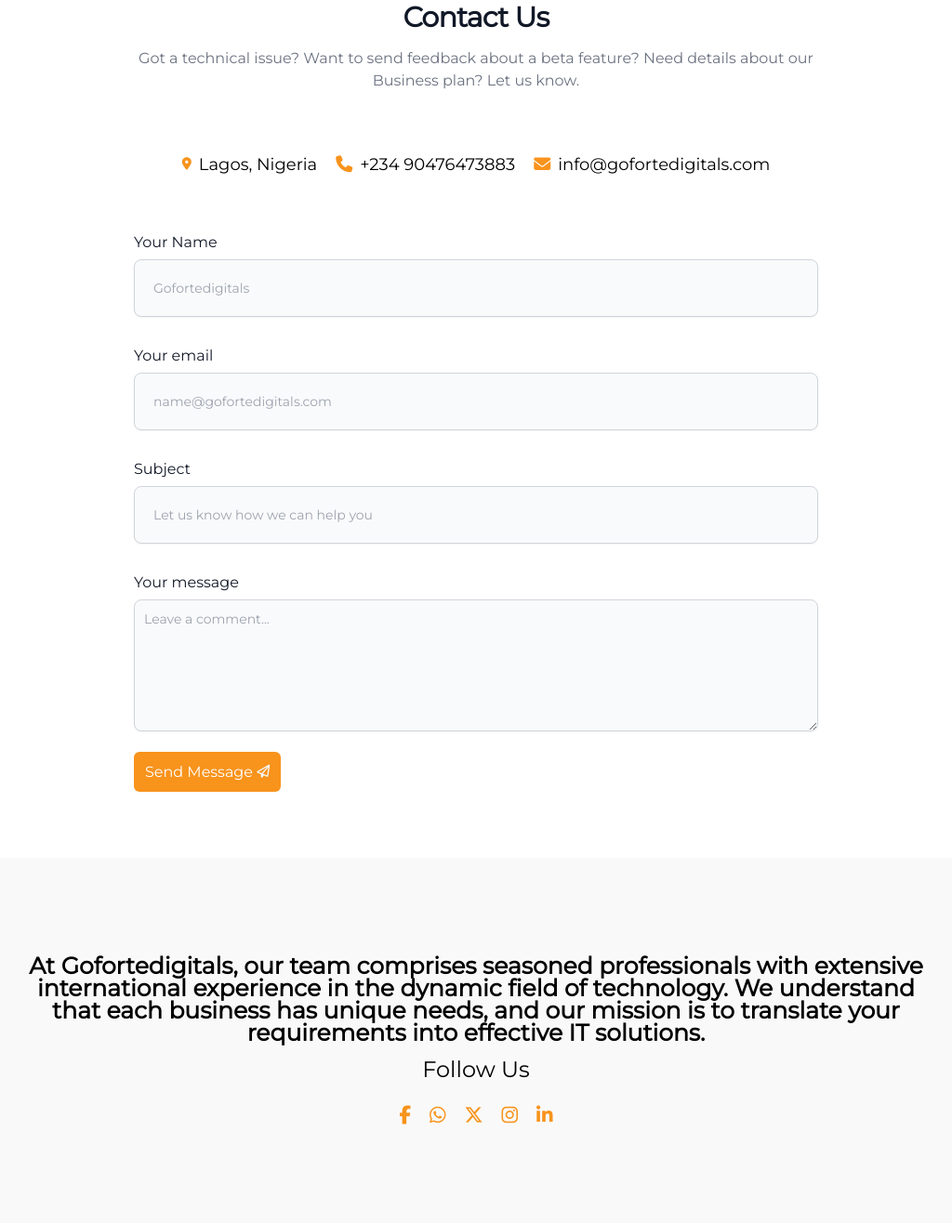
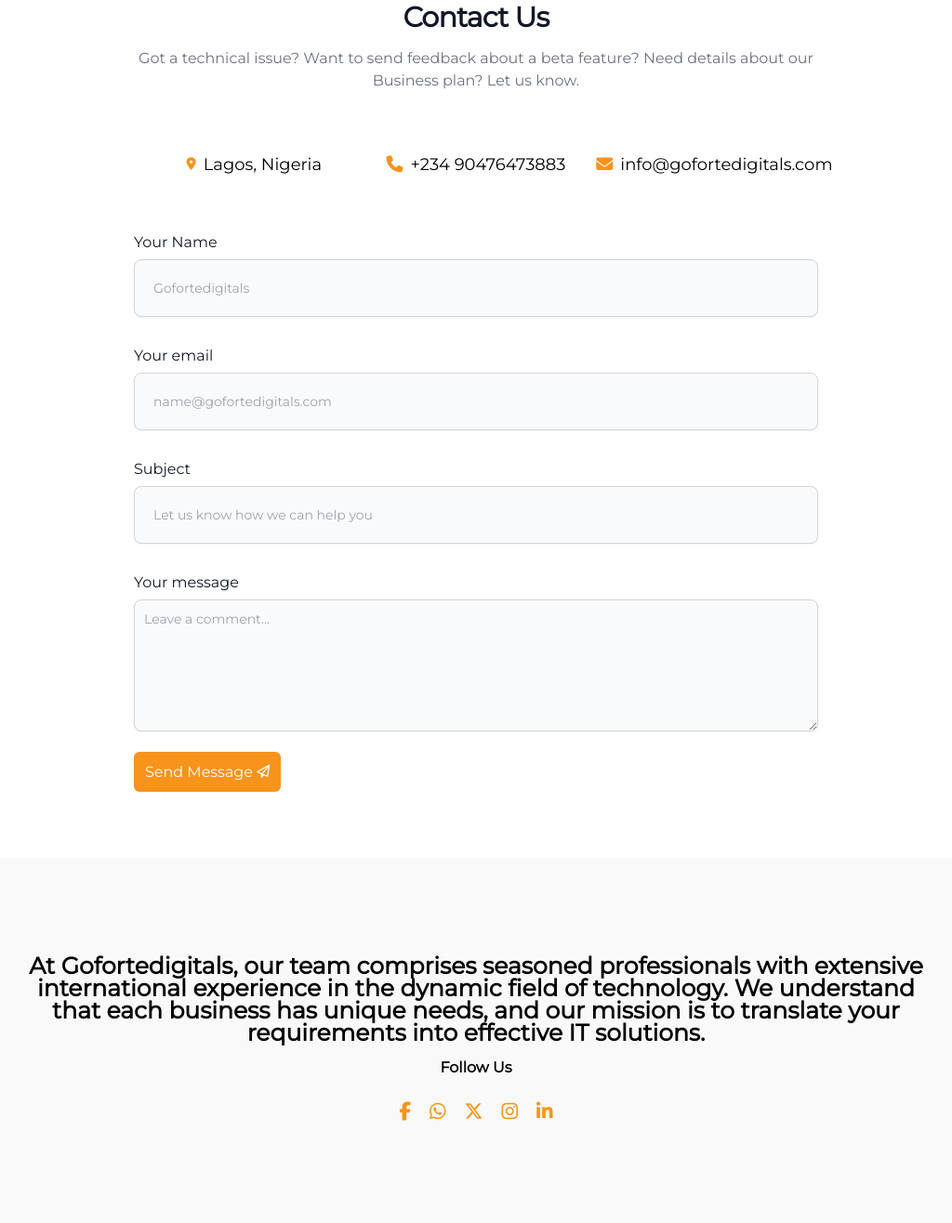
Before and after one commit to alimuhammeddev/goforte-digitals, a plain HTML site: page index.html in a window 1280 px wide. Shown: the part 4684-6000 px from the top of the page at 93% size, without its empty margins (128-1152 px from the left). Drawn offline with nearby package versions, Linux system fonts and the light colour scheme; some packages are replaced by stand-ins of ours; a script that the page names is missing.

Commit message:
final commit

```diff
--- a/index.html
+++ b/index.html
@@ -579,10 +579,16 @@
                 <div class="mt-10">
                     <h2 class="mb-4 lg:text-[30px] text-2xl tracking-tight font-extrabold text-center text-gray-900">Contact Us</h2>
                     <p class="mb-8 lg:mb-16 text-center text-gray-500 dark:text-gray-400 lg:text-[16px]">Got a technical issue? Want to send feedback about a beta feature? Need details about our Business plan? Let us know.</p>
-                    <div class="flex items-center gap-5 justify-center -mt-5 p-5">
-                        <h1 class="lg:text-lg text-xs flex gap-2 items-center"><i class="fa-solid fa-location-dot fa-xs" style="color: #F8931C;"></i> Lagos, Nigeria</h1>
-                        <h2 class="lg:text-lg text-xs flex gap-2 items-center"><i class="fa-solid fa-phone" style="color: #F8931C;"></i> +234 90476473883</h2>
-                        <h3 class="lg:text-lg text-xs flex gap-2 items-center"><i class="fa-solid fa-envelope" style="color: #F8931C;"></i> info@gofortedigitals.com</h3>
+                    <div class=" grid grid-cols-1 md:grid-cols-3 lg:grid-cols-3 -mt-5 p-5 gap-5">
+                        <div class="mx-auto justify-center">
+                          <h1 class="lg:text-lg text-xs flex gap-2 items-center"><i class="fa-solid fa-location-dot fa-xs" style="color: #F8931C;"></i> Lagos, Nigeria</h1>
+                        </div>
+                        <div class="mx-auto justify-center ">
+                          <h2 class="lg:text-lg text-xs flex gap-2 items-center"><i class="fa-solid fa-phone" style="color: #F8931C;"></i> +234 90476473883</h2>
+                        </div>
+                        <div class="mx-auto justify-center">
+                          <h3 class="lg:text-lg text-xs flex gap-2 items-center"><i class="fa-solid fa-envelope" style="color: #F8931C;"></i> info@gofortedigitals.com</h3>
+                        </div>
                     </div>
                 </div>
 <!-------------Form Section-------------------------->
@@ -620,7 +626,7 @@
         <h1 class="text-center font-semibold lg:text-[25px] text-base lg:-mt-10 mt-20">
             At Gofortedigitals, our team comprises seasoned professionals with extensive international experience in the dynamic field of technology. We understand that each business has unique needs, and our mission is to translate your requirements into effective IT solutions.
         </h1>
-        <h2 class="text-center mt-3 lg:text-2xl text-lg">Follow Us</h2>
+        <h2 class="text-center mt-3 lg:text-[16px] font-semibold text-lg">Follow Us</h2>
         <div class="space-x-5 items-center mx-auto justify-center flex mt-8">
             <i class="fa-brands fa-lg fa-facebook-f" style="color: #F8931C;"></i>
             <i class="fa-brands fa-lg fa-whatsapp" style="color: #F8931C;"></i>
```
